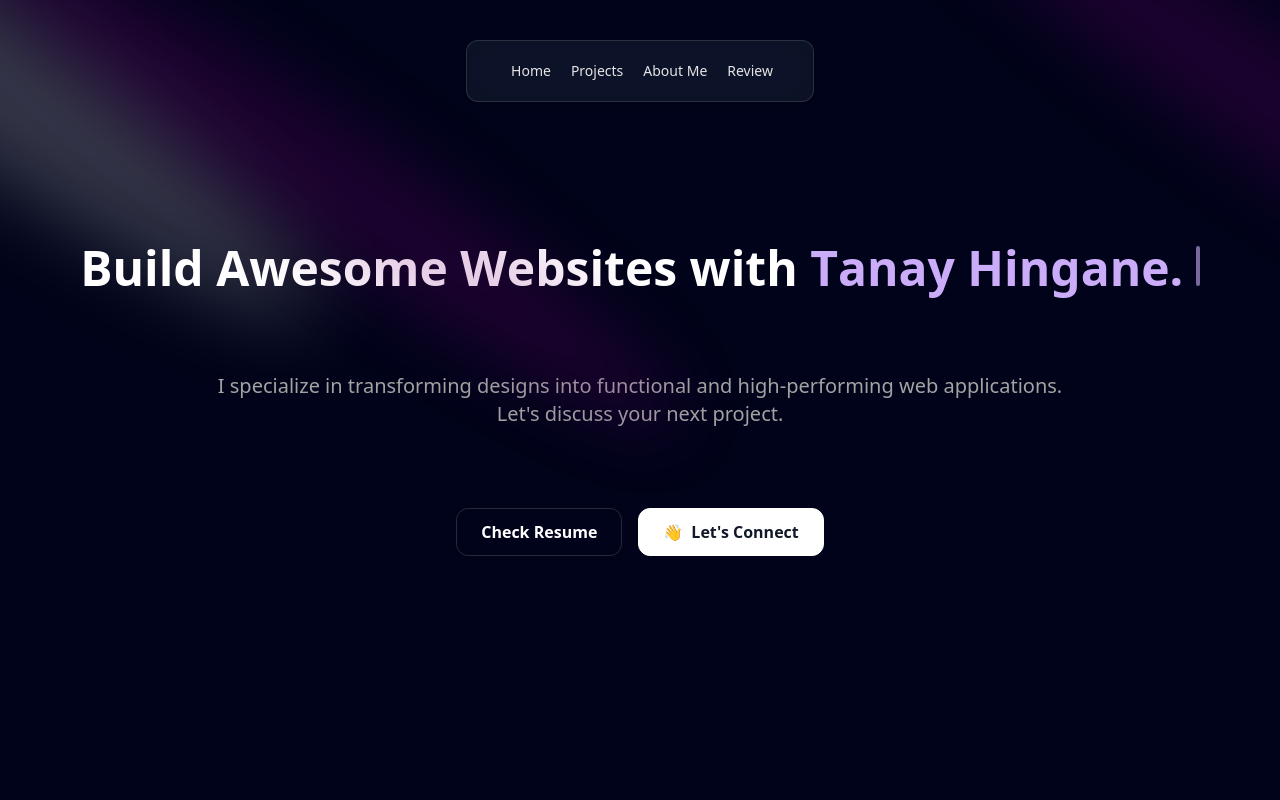
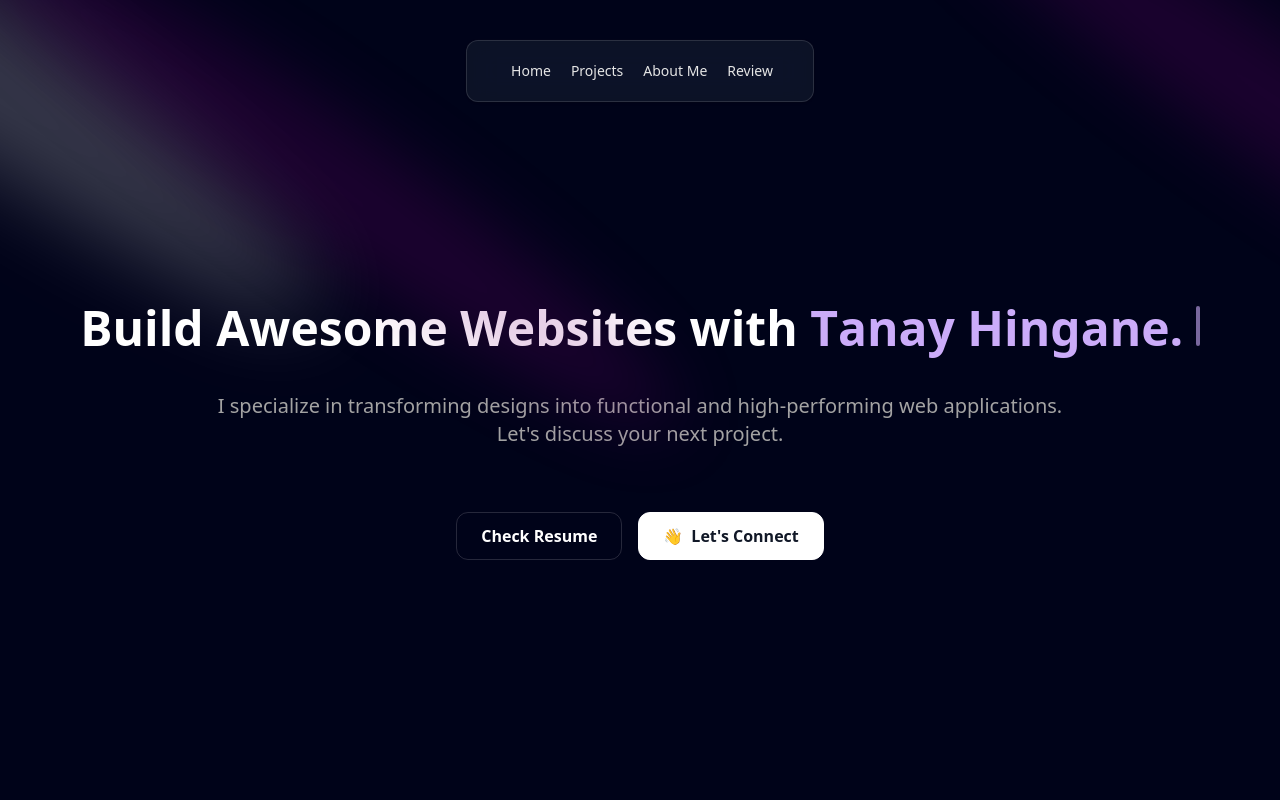
Before and after one commit to TanayHingane/Victus, a Next.js app: page / in a window 1280 px wide. Shown: the top 800 px of the page. Built offline with nearby package versions, Linux system fonts and the light colour scheme.

Commit message:
commit3 14/03

```diff
--- a/components/Hero.tsx
+++ b/components/Hero.tsx
@@ -28,7 +28,7 @@ const words = [
 
 const Hero = () => {
   return (
-    <div id="Home" className="pb-20 pt-20">
+    <div id="Home" className="pb-20 pt-20 sm:pt-28">
       <div>
         <Spotlight
           className="-top-40 -left-10 md:-left-32 md:-top-20 h-screen"
@@ -46,13 +46,13 @@ const Hero = () => {
           words={words}
           className="text-4xl sm:text-lg md:text-2xl lg:text-3xl xl:text-5xl"
         />
-        <p className="text-neutral-400 dark:text-neutral-200 pt-20 text-center text-base lg:text-lg sm:text-sm  xl:text-xl">
+        <p className="text-neutral-400 dark:text-neutral-200 pt-20 sm:pt-10 text-center text-base lg:text-lg sm:text-sm  xl:text-xl">
           I specialize in transforming designs into functional and
           high-performing web applications.
           <br />
           Let&apos;s discuss your next project.
         </p>
-        <div className="flex flex-col md:flex-row pt-20 space-y-4 md:space-y-0 space-x-0 md:space-x-4">
+        <div className="flex flex-col md:flex-row pt-20 space-y-4 md:space-y-0 space-x-0 md:space-x-4 sm:pt-16">
           <a
             href="#"
             className="inline-flex items-center justify-center z-10 gap-2 text-white border border-white/15 px-6 h-12 rounded-xl"
--- a/components/ui/Lang.tsx
+++ b/components/ui/Lang.tsx
@@ -24,7 +24,7 @@ const reviews = [
   },
   {
     name: "Tailwind CSS",
-    img: "/skill/TailwindcSS.svg",
+    img: "/skill/TailwindCSS.svg",
   },
   {
     name: "Git+GitHub",
```
